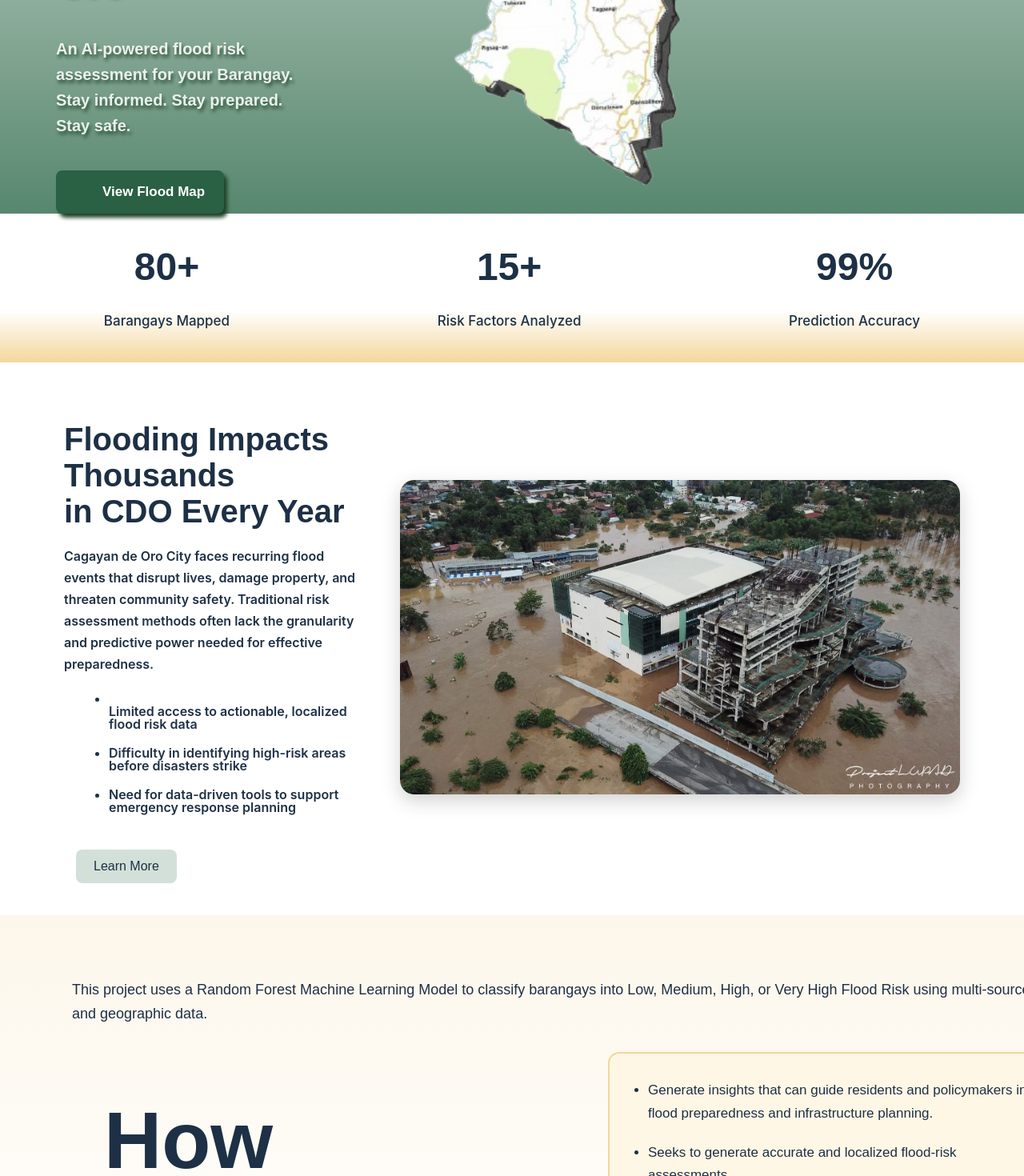
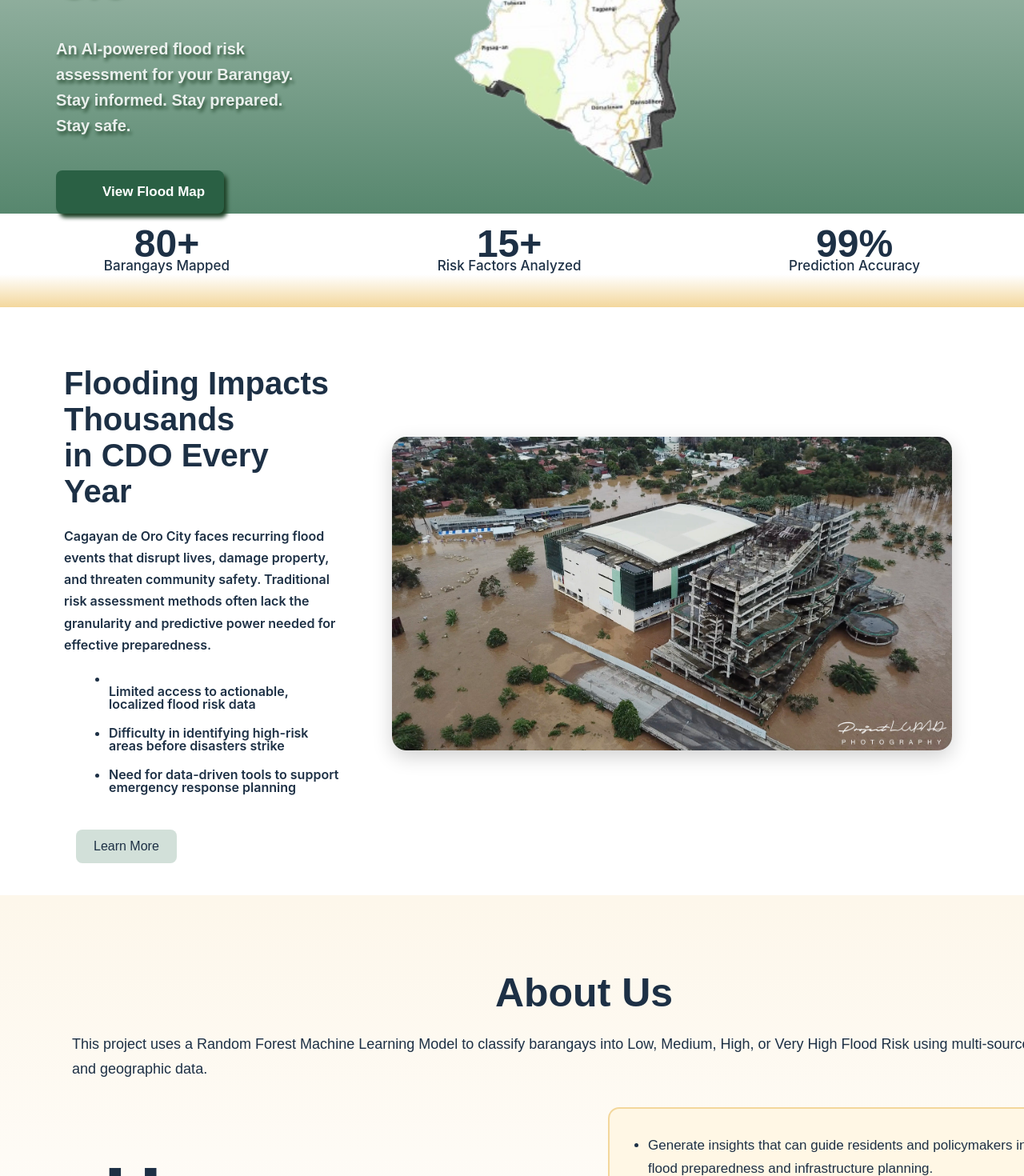
Before and after one commit to graeselah-scythe/floodmap, a React (Create React App) app: page /home in a window 1280 px wide. Shown: the part 403-1873 px from the top of the page at 80% size. Built offline with nearby package versions, Linux system fonts and the light colour scheme; some icons are missing.

Commit message:
new file:   src/components/common/Footer.jsx 	modified:   src/components/home/AboutFrame.css 	modified:   src/components/home/AboutFrame.jsx 	modified:   src/components/home/FloodInfo.css 	modified:   src/pages/Preparedness.jsx

```diff
--- a/src/components/home/AboutFrame.css
+++ b/src/components/home/AboutFrame.css
@@ -16,6 +16,14 @@
   gap: 60px;
   max-width: 1200px;
   margin: 0 auto;
+}
+.about-us-heading {
+  font-family: "Montserrat", sans-serif;
+  font-size: 50px;
+  font-weight: 800;
+  color: #1D3045;
+  margin-bottom: 20px;
+  text-align: center;
 }
 
 /* Left column - Heading */
@@ -39,6 +47,7 @@
 .about-heading {
   font-family: "Montserrat", sans-serif;
   font-size: 100px;
+  line-height: 1.1;
   font-weight: 900;
   color: #1D3045;
   margin: 0;
--- a/src/components/home/AboutFrame.jsx
+++ b/src/components/home/AboutFrame.jsx
@@ -4,6 +4,9 @@ import "./AboutFrame.css";
 const AboutFrame = () => {
   return (
     <div className="about-section">
+      <h1 className="about-us-heading">
+        About Us
+      </h1>
       <p className="about-description">
         This project uses a Random Forest Machine Learning Model to classify barangays
         into Low, Medium, High, or Very High Flood Risk using multi-source climate
--- a/src/components/home/FloodInfo.css
+++ b/src/components/home/FloodInfo.css
@@ -13,6 +13,7 @@
     to bottom,
     #FFFFFF 65%,
     #F3D79C 100%,
+    #F3D79C 100%,
     rgba(255, 255, 255, 0) 100%
   );
 }
@@ -27,6 +28,7 @@
 .stats-box h2 {
   font-family: "Montserrat", sans-serif;
   font-size: 48px;
+  margin: 10px 10px 0 10px;
   font-weight: 700;
   color: #1D3045;
   text-align: center;
@@ -102,6 +104,7 @@
 /* --- RIGHT IMAGE --- */
 .stats-right img {
   width: 700px;
+  margin: -15px 10px 0 10px;
   border-radius: 18px;
   box-shadow: 0px 8px 24px rgba(0,0,0,0.18);
   transition: transform 0.4s ease, box-shadow 0.4s ease;
--- a/src/pages/Preparedness.jsx
+++ b/src/pages/Preparedness.jsx
@@ -1,5 +1,5 @@
 import React from 'react'; // Add this missing import
-import Navbar from '../components/Navbar';
+import Navbar from '../components/common/Navbar.jsx';
 import PreparednessTab from '../components/PreparednessTab';
 
 const Preparedness = () => {
```
Also changed, not shown: src/components/common/Footer.jsx (added).
